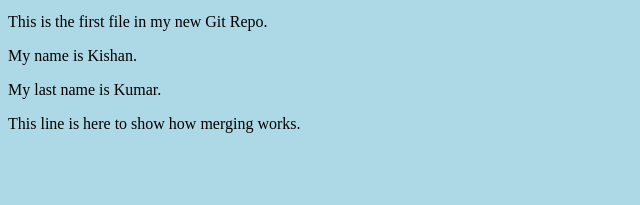
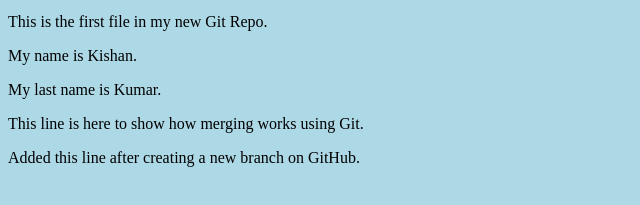
Before and after one commit to kkumar626/hello-world, a plain HTML site: page index.html in a window 1280 px wide. Shown: the part 101-306 px from the top of the page, without its empty margins (0-640 px from the left). Drawn offline with Linux system fonts and the light colour scheme.

Commit message:
Update index.html

```diff
--- a/index.html
+++ b/index.html
@@ -15,7 +15,8 @@ style="width:100%;max-width:960px"></div>
 <p>My name is Kishan.</p>
 <p>My last name is Kumar.</p>
 
-<p>This line is here to show how merging works.</p>
+<p>This line is here to show how merging works using Git.</p>
+<p>Added this line after creating a new branch on GitHub.</p>
 
 </body>
 </html>
```
